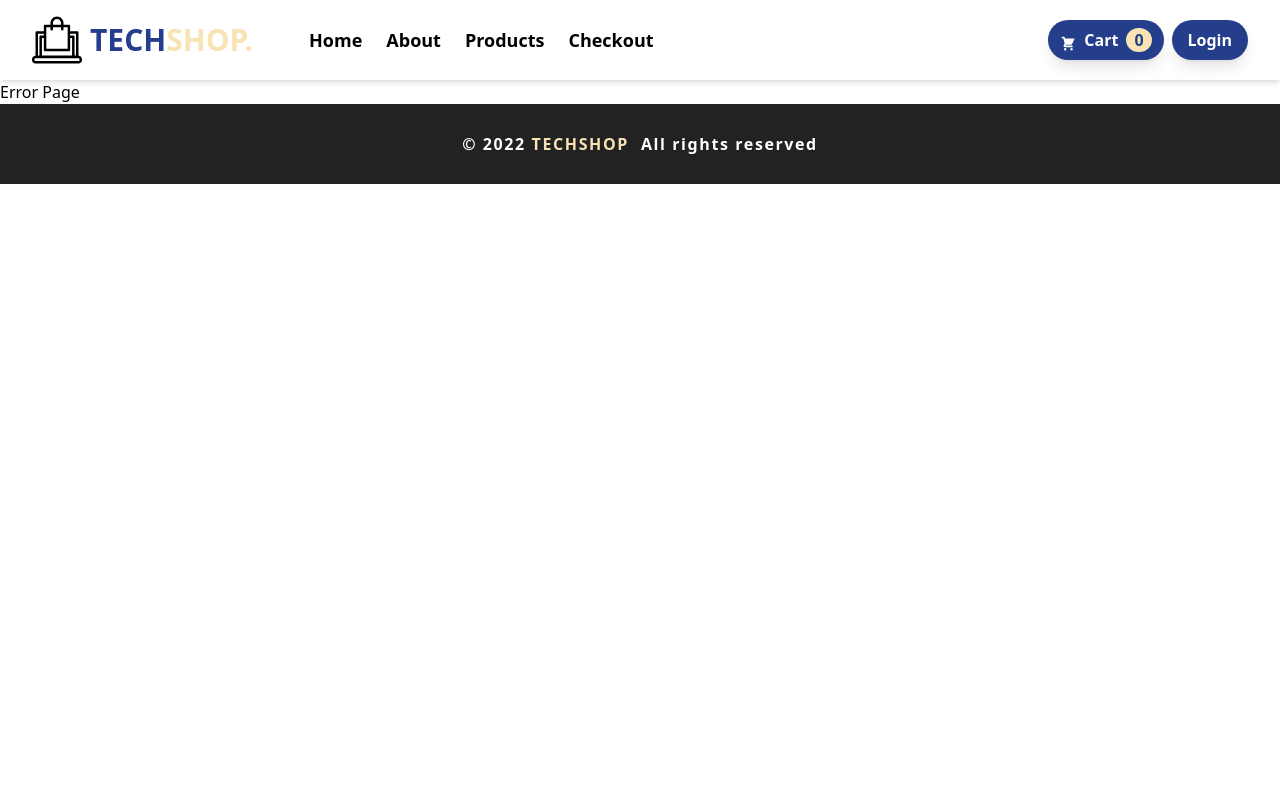
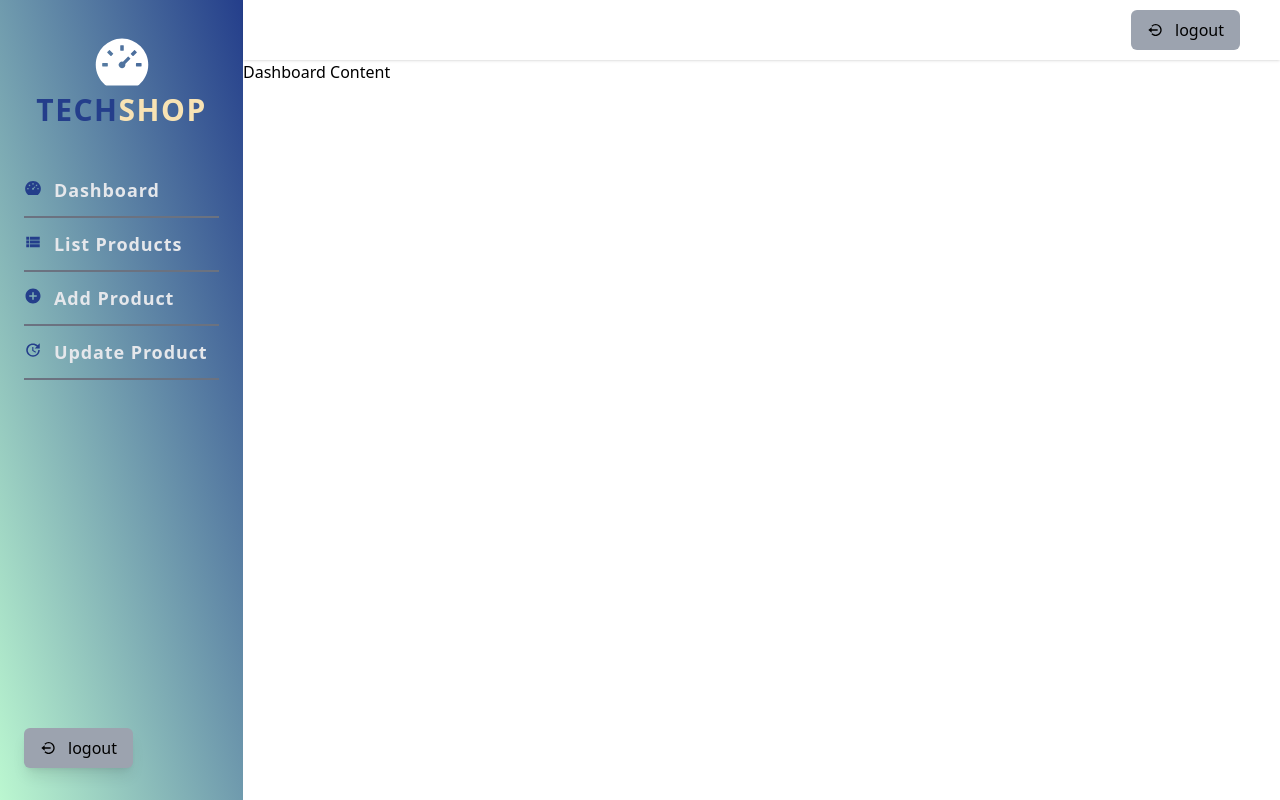
Before and after one commit to Astros47/react-tech-ecommerce, a React (Create React App) app in the folder client/: page /admin/dashboard in a window 1280 px wide. Built offline with nearby package versions, Linux system fonts and the light colour scheme; no server answers.

Commit message:
create the sidebar

```diff
--- a/client/src/App.js
+++ b/client/src/App.js
@@ -14,6 +14,11 @@ import Register from "./pages/Register";
 import NotFound from './pages/NotFound';
 import MainNavigation from "./layout/MainNavigation";
 import Footer from "./layout/Footer";
+import Dashboard from "./pages/dashboard/Dashboard";
+import TheProducts from "./components/dashboard/TheProducts";
+import AddProduct from "./components/dashboard/AddProduct";
+import UpdateProduct from "./components/dashboard/UpdateProduct";
+
 
 
 
@@ -27,7 +32,7 @@ const App = () => {
 
   return (
     <>
-      <MainNavigation />
+      {/* <MainNavigation /> */}
       <Routes>
         <Route path="/" element={<Home />} />
         <Route path="/about" element={<About />} />
@@ -37,9 +42,14 @@ const App = () => {
         <Route path="/products/:productId" element={<ProductDetail />} />
         <Route path="/login" element={<Login />} />
         <Route path="/register" element={<Register />} />
+        <Route path="admin/dashboard" element={<Dashboard />}>
+          <Route path="products" element={<TheProducts />} />
+          <Route path="addproduct" element={<AddProduct />} />
+          <Route path="updateproduct" element={<UpdateProduct />} />
+        </Route>
         <Route path="*" element={<NotFound />} />
       </Routes>
-      <Footer />
+      {/* <Footer /> */}
     </>
   );
 }
--- /dev/null
+++ b/client/src/components/dashboard/AddProduct.jsx
@@ -0,0 +1,13 @@
+import React from 'react';
+
+
+const AddProduct = () => {
+    return (
+        <div>
+            Add Product
+        </div>
+    );
+};
+
+
+export default AddProduct;
--- /dev/null
+++ b/client/src/components/dashboard/DashboardContent.jsx
@@ -0,0 +1,11 @@
+import React from 'react';
+
+
+const DashboardContent = () => {
+    return (
+        <div>Dashboard Content</div>
+    );
+};
+
+
+export default DashboardContent;
--- /dev/null
+++ b/client/src/components/dashboard/DashboardNavbar.jsx
@@ -0,0 +1,22 @@
+import React from 'react';
+
+import { BiLogOutCircle } from 'react-icons/bi';
+
+
+const DashboardNavbar = () => {
+    return (
+        <div className='w-full h-[60px] shadow'>
+            <div className='flex items-center w-full h-full px-10 mb-8'>
+                <div className='ml-auto'>
+                    <button className='px-4 py-2 bg-gray-400 rounded-md flex items-center'>
+                        <span className='inline-flex mr-3 font-bold'><BiLogOutCircle /></span>
+                        logout
+                    </button>
+                </div>
+            </div>
+        </div>
+    );
+};
+
+
+export default DashboardNavbar;
--- /dev/null
+++ b/client/src/components/dashboard/TheProducts.jsx
@@ -0,0 +1,11 @@
+import React from 'react';
+
+
+const TheDashboard = () => {
+    return (
+        <div>The Products</div>
+    );
+};
+
+
+export default TheDashboard;
--- /dev/null
+++ b/client/src/components/dashboard/TheSidebar.jsx
@@ -0,0 +1,52 @@
+import React from 'react';
+import { Link } from 'react-router-dom';
+import { AiFillDashboard } from 'react-icons/ai'
+import { MdAddCircle, MdUpdate, MdViewList } from 'react-icons/md';
+import { BiLogOutCircle } from 'react-icons/bi'
+
+
+const TheSidebar = () => {
+    return (
+        <div className='flex flex-col h-full px-6'>
+            <div className='mb-12 mt-8 flex flex-col justify-center items-center'>
+                <span className='block text-6xl text-white'><AiFillDashboard /></span>
+                <h1 className='uppercase text-3xl tracking-wider font-extrabold text-center'>
+                    <span className='text-primary'>tech</span>
+                    <span className='text-secondary-200'>shop</span>
+                </h1>
+            </div>
+            <div className='flex flex-col text-gray-200 font-semibold tracking-wider text-lg space-y-3'>
+                <Link to='/admin/dashboard' className='border-b-2 pb-3 border-gray-500'>
+                    <span className='inline-flex mr-3 text-primary'><AiFillDashboard /> </span>
+                    Dashboard
+                </Link>
+                <Link to='/admin/dashboard/products' className='border-b-2 pb-3 border-gray-500'>
+                    <span className='inline-flex mr-3 text-primary'><MdViewList /> </span>
+                    List Products
+                </Link>
+                <Link to='/admin/dashboard/addproduct' className='border-b-2 pb-3 border-gray-500'>
+                    <span className='inline-flex mr-3 text-primary'><MdAddCircle /> </span>
+                    Add Product
+                </Link>
+                <Link to='/admin/dashboard/updateproduct' className='border-b-2 pb-3 border-gray-500'>
+                    <span className='inline-flex mr-3 text-primary'><MdUpdate /> </span>
+                    Update Product
+                </Link>
+            </div>
+            <div className='mt-auto mb-8'>
+                    <button className='px-4 py-2 bg-gray-400 rounded-md flex items-center shadow-lg'>
+                        <span className='inline-flex mr-3 font-bold'><BiLogOutCircle /></span>
+                        logout
+                    </button>
+            </div>
+            {/* <ul>
+                <li>
+                    <Link to='/admin/dashboard/main'>Test</Link>
+                </li>
+            </ul> */}
+        </div>
+    );
+};
+
+
+export default TheSidebar;
--- /dev/null
+++ b/client/src/components/dashboard/UpdateProduct.jsx
@@ -0,0 +1,13 @@
+import React from 'react';
+
+
+const UpdateProduct = () => {
+    return (
+        <div>
+            Update Product
+        </div>
+    );
+};
+
+
+export default UpdateProduct;
--- /dev/null
+++ b/client/src/pages/dashboard/Dashboard.jsx
@@ -0,0 +1,31 @@
+import React from 'react';
+import { Outlet } from 'react-router-dom';
+import { useLocation } from 'react-router-dom';
+
+import DashboardNavbar from '../../components/dashboard/DashboardNavbar';
+import TheSidebar from '../../components/dashboard/TheSidebar';
+import DashboardContent from '../../components/dashboard/DashboardContent';
+
+
+const Dashboard = () => {
+    const { pathname } = useLocation();
+
+    console.log(pathname);
+    return (
+        <div className='w-full flex'>
+            <div className='w-[300px] h-screen bg-gradient-to-tr from-green-200 to-primary'>
+                <TheSidebar />
+            </div>
+            <div className='w-full'>
+                <DashboardNavbar />
+                <div>
+                    {pathname === '/admin/dashboard' && <DashboardContent />}
+                    <Outlet />
+                </div>
+            </div>
+        </div>
+    );
+};
+
+
+export default Dashboard;
```
